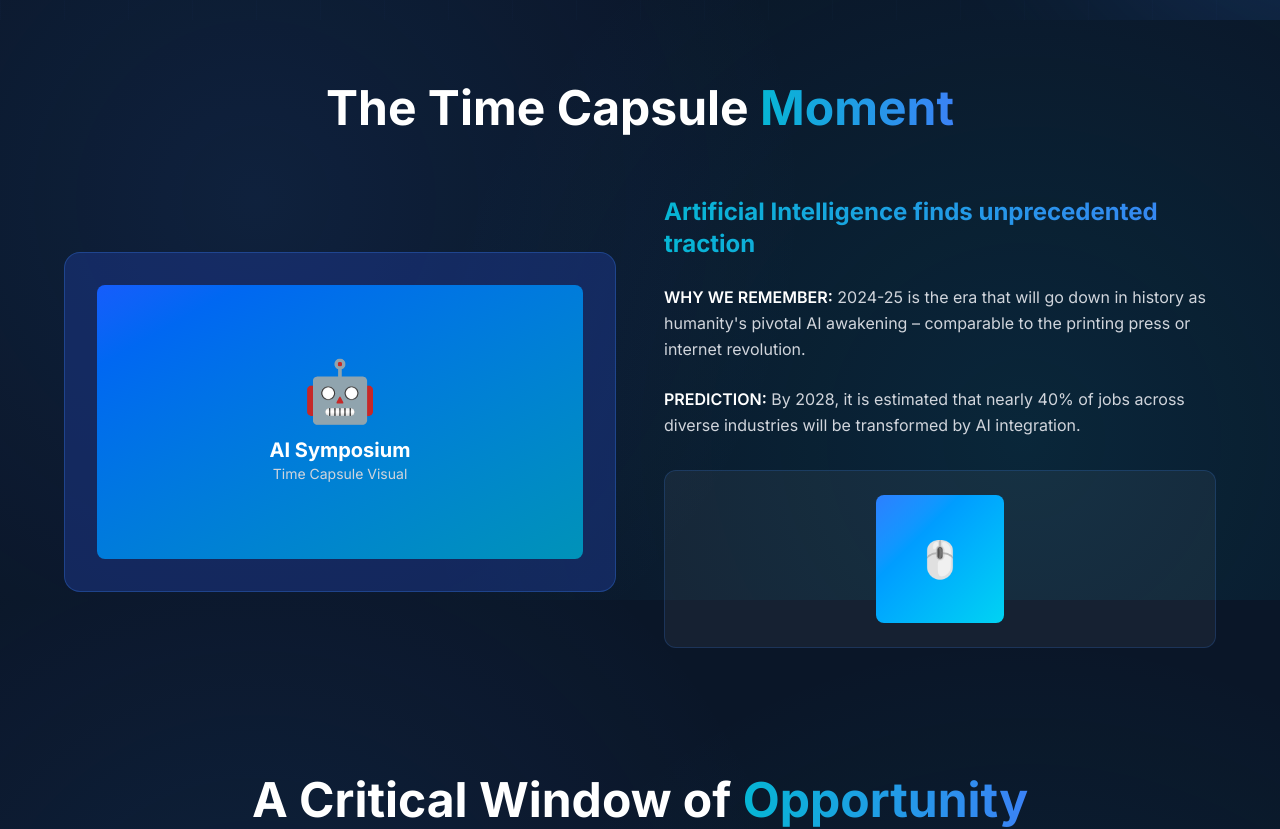
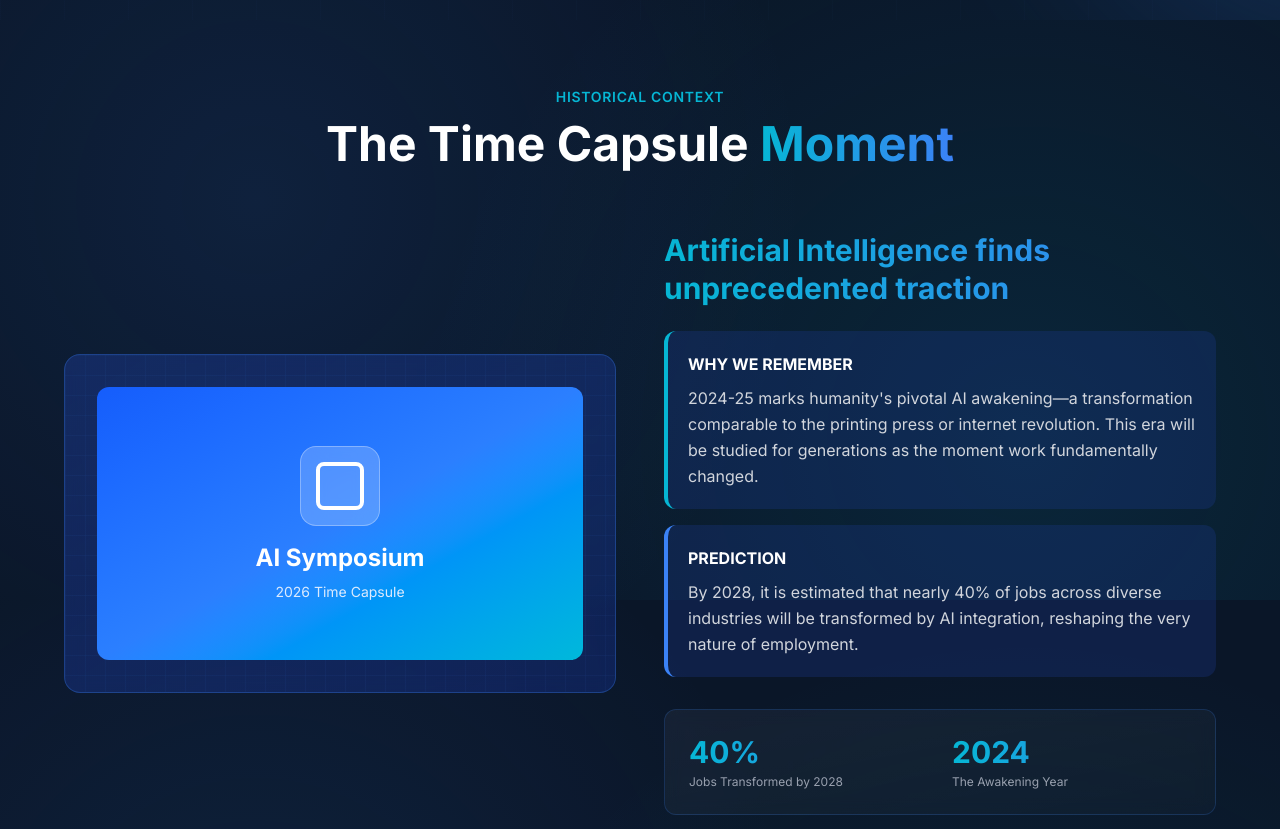
Before and after one commit to KodEx-SA/sasbo-ai-symposium, a Next.js app: page / in a window 1280 px wide. Shown: the part 1000-1829 px from the top of the page. Built offline with nearby package versions, Linux system fonts and the light colour scheme.

Commit message:
timecapsule updates

```diff
--- a/src/components/TimeCapsule.tsx
+++ b/src/components/TimeCapsule.tsx
@@ -5,20 +5,42 @@ export default function TimeCapsule() {
     <section className="section-container">
       {/* Section Title */}
       <ScrollAnimation>
-        <h2 className="text-4xl md:text-5xl font-bold text-center mb-16">
+        <div className="text-center mb-16">
+          <span className="text-primary-cyan text-sm font-semibold uppercase tracking-wider">
+            Historical Context
+          </span>
+          <h2 className="text-4xl md:text-5xl font-bold mt-3">
             The Time Capsule <span className="gradient-text">Moment</span>
           </h2>
+        </div>
       </ScrollAnimation>
 
       <div className="grid md:grid-cols-2 gap-12 items-center max-w-6xl mx-auto">
-        {/* Left: Image placeholder */}
+        {/* Left: Visual Card */}
         <ScrollAnimation direction="left" delay={0.2}>
-          <div className="bg-blue-900/50 rounded-2xl p-8 border border-primary-light-blue/30">
-            <div className="aspect-video bg-gradient-to-br from-blue-600 to-cyan-600 rounded-lg flex items-center justify-center">
-              <div className="text-center">
-                <div className="text-6xl mb-4">🤖</div>
-                <p className="text-xl font-bold">AI Symposium</p>
-                <p className="text-sm text-gray-300">Time Capsule Visual</p>
+          <div className="relative group">
+            {/* Glow effect on hover */}
+            <div className="absolute inset-0 bg-gradient-to-br from-primary-cyan/20 to-primary-light-blue/20 rounded-2xl blur-xl opacity-0 group-hover:opacity-100 transition-opacity duration-500" />
+
+            <div className="relative bg-gradient-to-br from-blue-900/50 to-blue-800/30 rounded-2xl p-8 border border-primary-light-blue/30 backdrop-blur-sm overflow-hidden">
+              {/* Background pattern */}
+              <div className="absolute inset-0 bg-[linear-gradient(rgba(59,130,246,0.05)_1px,transparent_1px),linear-gradient(90deg,rgba(59,130,246,0.05)_1px,transparent_1px)] bg-[size:20px_20px]" />
+
+              <div className="relative aspect-video bg-gradient-to-br from-blue-600 via-blue-500 to-cyan-500 rounded-xl flex items-center justify-center">
+                <div className="text-center space-y-4">
+                  {/* Icon replacement with shape */}
+                  <div className="w-20 h-20 mx-auto bg-white/20 backdrop-blur-md rounded-2xl flex items-center justify-center border border-white/30">
+                    <div className="w-12 h-12 border-4 border-white rounded-lg" />
+                  </div>
+                  <div>
+                    <p className="text-2xl font-bold text-white">
+                      AI Symposium
+                    </p>
+                    <p className="text-sm text-blue-100 mt-2">
+                      2026 Time Capsule
+                    </p>
+                  </div>
+                </div>
               </div>
             </div>
           </div>
@@ -27,27 +49,50 @@ export default function TimeCapsule() {
         {/* Right: Content */}
         <ScrollAnimation direction="right" delay={0.3}>
           <div className="space-y-6">
-            <h3 className="text-2xl font-bold gradient-text">
+            <h3 className="text-2xl md:text-3xl font-bold gradient-text leading-tight">
               Artificial Intelligence finds unprecedented traction
             </h3>
 
+            <div className="space-y-4">
+              <div className="p-5 bg-blue-900/30 rounded-xl border-l-4 border-primary-cyan">
                 <p className="text-gray-300 leading-relaxed">
-              <span className="font-semibold text-white">WHY WE REMEMBER:</span>{" "}
-              2024-25 is the era that will go down in history as humanity's
-              pivotal AI awakening – comparable to the printing press or
-              internet revolution.
+                  <span className="font-bold text-white block mb-2">
+                    WHY WE REMEMBER
+                  </span>
+                  2024-25 marks humanity's pivotal AI awakening—a transformation
+                  comparable to the printing press or internet revolution. This
+                  era will be studied for generations as the moment work
+                  fundamentally changed.
                 </p>
+              </div>
 
+              <div className="p-5 bg-blue-900/30 rounded-xl border-l-4 border-primary-light-blue">
                 <p className="text-gray-300 leading-relaxed">
-              <span className="font-semibold text-white">PREDICTION:</span> By
-              2028, it is estimated that nearly 40% of jobs across diverse
-              industries will be transformed by AI integration.
+                  <span className="font-bold text-white block mb-2">
+                    PREDICTION
+                  </span>
+                  By 2028, it is estimated that nearly 40% of jobs across
+                  diverse industries will be transformed by AI integration,
+                  reshaping the very nature of employment.
                 </p>
+              </div>
+            </div>
 
-            {/* Mouse/Device placeholder */}
-            <div className="mt-8 bg-white/5 rounded-xl p-6 border border-primary-light-blue/20">
-              <div className="w-32 h-32 mx-auto bg-gradient-to-br from-blue-500 to-cyan-400 rounded-lg flex items-center justify-center">
-                <span className="text-4xl">🖱️</span>
+            {/* Stats Card */}
+            <div className="mt-8 bg-gradient-to-br from-white/5 to-white/[0.02] rounded-xl p-6 border border-primary-light-blue/20 backdrop-blur-sm">
+              <div className="grid grid-cols-2 gap-6">
+                <div>
+                  <div className="text-3xl font-bold gradient-text">40%</div>
+                  <div className="text-xs text-gray-400 mt-1">
+                    Jobs Transformed by 2028
+                  </div>
+                </div>
+                <div>
+                  <div className="text-3xl font-bold gradient-text">2024</div>
+                  <div className="text-xs text-gray-400 mt-1">
+                    The Awakening Year
+                  </div>
+                </div>
               </div>
             </div>
           </div>
```
Lines whose indentation alone changed are shown as unchanged.
